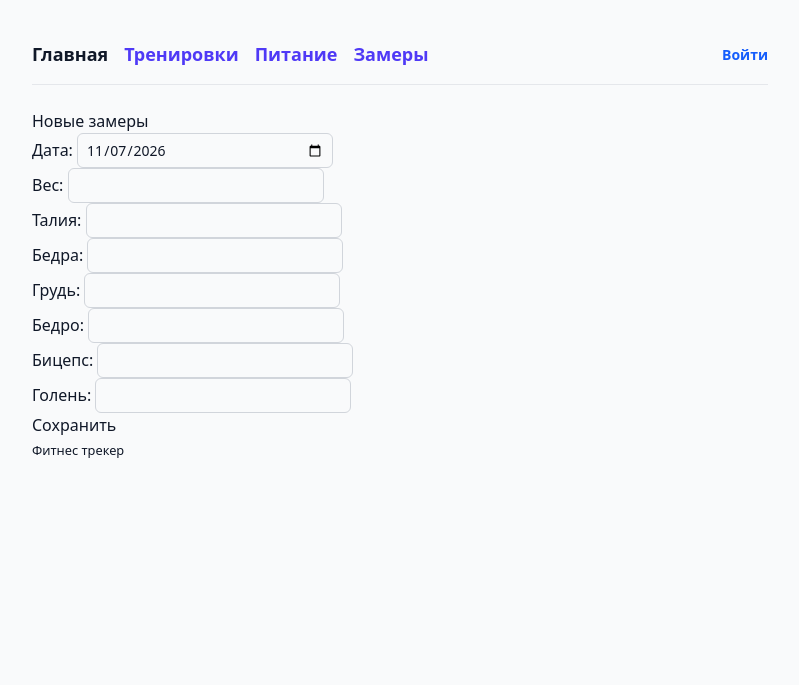
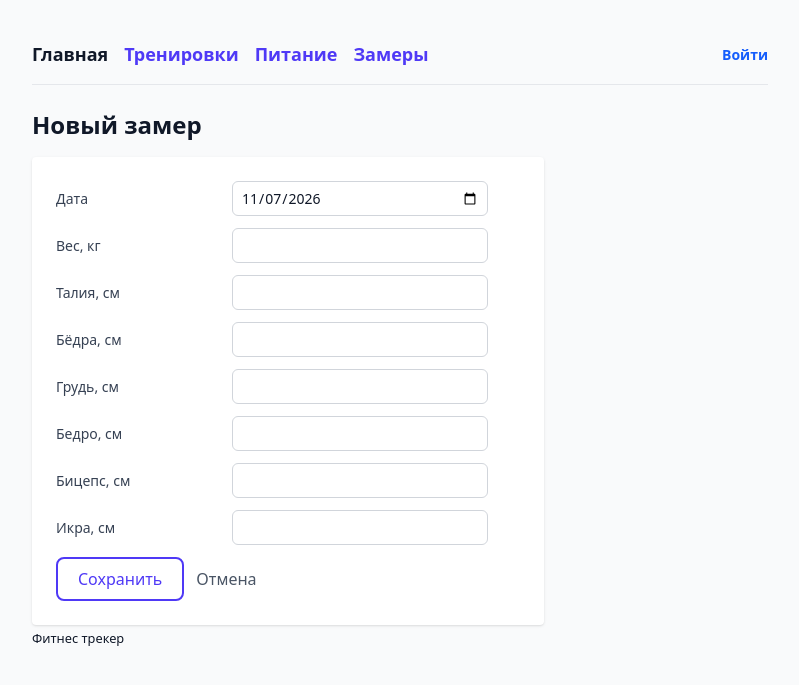
Before and after one commit to Anyakin666/fitness_tracker, a Django app: page /measurement/add/ in a window 1280 px wide. Shown: the top 685 px of the page, without its empty margins (240-1039 px from the left). Run offline with Django 5.2, Linux system fonts and the light colour scheme.

Commit message:
Style measurement pages; fix button classes

```diff
--- a/fitness_tracker/settings.py
+++ b/fitness_tracker/settings.py
@@ -59,6 +59,7 @@ TEMPLATES = [
         'APP_DIRS': True,
         'OPTIONS': {
             'context_processors': [
+                'django.template.context_processors.debug',
                 'django.template.context_processors.request',
                 'django.contrib.auth.context_processors.auth',
                 'django.contrib.messages.context_processors.messages',
--- a/tracker/templates/tracker/measurement_form.html
+++ b/tracker/templates/tracker/measurement_form.html
@@ -1,13 +1,47 @@
 {% extends 'base.html' %}
 
-{% block title %}Новые замеры{% endblock %}
+{% block title %}Новый замер{% endblock %}
 
 {% block content %}
-  <h1>Новые замеры</h1>
+  <h1 class="text-2xl font-bold mb-4">Новый замер</h1>
 
-  <form method="post">
+  <form method="post" class="bg-white p-6 rounded shadow-sm max-w-lg">
     {% csrf_token %}
-    {{ form.as_p }}
-    <button type="submit">Сохранить</button>
+    <div class="flex items-center gap-4 mb-3">
+      <label for="{{ form.date.id_for_label }}" class="w-40 text-sm text-gray-700">Дата</label>
+      {{ form.date }}
+    </div>
+    <div class="flex items-center gap-4 mb-3">
+      <label for="{{ form.weight.id_for_label }}" class="w-40 text-sm text-gray-700">Вес, кг</label>
+      {{ form.weight }}
+    </div>
+    <div class="flex items-center gap-4 mb-3">
+      <label for="{{ form.waist.id_for_label }}" class="w-40 text-sm text-gray-700">Талия, см</label>
+      {{ form.waist }}
+    </div>
+    <div class="flex items-center gap-4 mb-3">
+      <label for="{{ form.hips.id_for_label }}" class="w-40 text-sm text-gray-700">Бёдра, см</label>
+      {{ form.hips }}
+    </div>
+    <div class="flex items-center gap-4 mb-3">
+      <label for="{{ form.chest.id_for_label }}" class="w-40 text-sm text-gray-700">Грудь, см</label>
+      {{ form.chest }}
+    </div>
+    <div class="flex items-center gap-4 mb-3">
+      <label for="{{ form.thigh.id_for_label }}" class="w-40 text-sm text-gray-700">Бедро, см</label>
+      {{ form.thigh }}
+    </div>
+    <div class="flex items-center gap-4 mb-3">
+      <label for="{{ form.biceps.id_for_label }}" class="w-40 text-sm text-gray-700">Бицепс, см</label>
+      {{ form.biceps }}
+    </div>
+    <div class="flex items-center gap-4 mb-3">
+      <label for="{{ form.calf.id_for_label }}" class="w-40 text-sm text-gray-700">Икра, см</label>
+      {{ form.calf }}
+    </div>
+    <div class="flex gap-3 mt-2">
+      <button type="submit" class="inline-block bg-white text-indigo-600 border-2 border-indigo-600 px-5 py-2 rounded-lg hover:bg-indigo-50 font-medium">Сохранить</button>
+      <a href="{% url 'measurement_list' %}" class="text-gray-600 hover:underline self-center">Отмена</a>
+    </div>
   </form>
 {% endblock %}
--- a/tracker/templates/tracker/nutrition_confirm_delete.html
+++ b/tracker/templates/tracker/nutrition_confirm_delete.html
@@ -5,7 +5,7 @@
   <p class="text-gray-700 mb-6">{{ object }}</p>
   <form method="post" class="flex gap-3">
     {% csrf_token %}
-    <button type="submit" class="bg-white-600 border-2 text-indigo-600 px-5 py-2 rounded-lg hover:bg-indigo-700 font-medium">Удалить</button>
+    <button type="submit" class="bg-white text-red-600 border-2 border-red-600 px-5 py-2 rounded-lg hover:bg-red-50 font-medium">Удалить</button>
       <a href="{% url 'nutrition_list' %}" class="text-gray-600 hover:underline self-center">Отмена</a>
   </form>
   </div>
--- a/tracker/templates/tracker/nutrition_form.html
+++ b/tracker/templates/tracker/nutrition_form.html
@@ -27,7 +27,7 @@
     <label for="{{ form.carbs.id_for_label }}" class="w-40 text-sm text-gray-700">У</label>
     {{ form.carbs }}
     </div>
-    <div class="flex-gap-3 mt-2">
+    <div class="flex gap-3 mt-2">
     <button type="submit" class="inline-block bg-white text-indigo-600 border-2 border-indigo-600 px-5 py-2 rounded-lg hover:bg-indigo-50 font-medium">Сохранить</button>
     <a href="{% url 'nutrition_list' %}" class="text-gray-600 hover:underline self-center ml-2">Отмена</a>
     </div>
--- a/tracker/templates/tracker/nutrition_list.html
+++ b/tracker/templates/tracker/nutrition_list.html
@@ -20,7 +20,7 @@
           <path stroke-linecap="round" stroke-linejoin="round" d="m16.862 4.487 1.687-1.688a1.875 1.875 0 1 1 2.652 2.652L10.582 16.07a4.5 4.5 0 0 1-1.897 1.13L6 18l.8-2.685a4.5 4.5 0 0 1 1.13-1.897l8.932-8.931Zm0 0L19.5 7.125M18 14v4.75A2.25 2.25 0 0 1 15.75 21H5.25A2.25 2.25 0 0 1 3 18.75V8.25A2.25 2.25 0 0 1 5.25 6H10" />
         </svg>
       </a>
-      <a href="{% url 'nutrition_delete' entry.pk %}"  class="text-indigo-600 hover:text_indigo-800" title="Удалить">
+      <a href="{% url 'nutrition_delete' entry.pk %}"  class="text-red-600 hover:text-red-800" title="Удалить">
         <svg xmlns="http://www.w3.org/2000/svg" fill="none" viewBox="0 0 24 24" stroke-width="1.5" stroke="currentColor" class="size-6">
           <path stroke-linecap="round" stroke-linejoin="round" d="m14.74 9-.346 9m-4.788 0L9.26 9m9.968-3.21c.342.052.682.107 1.022.166m-1.022-.165L18.16 19.673a2.25 2.25 0 0 1-2.244 2.077H8.084a2.25 2.25 0 0 1-2.244-2.077L4.772 5.79m14.456 0a48.108 48.108 0 0 0-3.478-.397m-12 .562c.34-.059.68-.114 1.022-.165m0 0a48.11 48.11 0 0 1 3.478-.397m7.5 0v-.916c0-1.18-.91-2.164-2.09-2.201a51.964 51.964 0 0 0-3.32 0c-1.18.037-2.09 1.022-2.09 2.201v.916m7.5 0a48.667 48.667 0 0 0-7.5 0" />
         </svg>
--- a/tracker/templates/tracker/workout_confirm_delete.html
+++ b/tracker/templates/tracker/workout_confirm_delete.html
@@ -6,7 +6,7 @@
     <p class="text-gray-700 mb-6">{{ object }}</p>
     <form method="post" class="flex gap-3">
       {% csrf_token %}
-      <button type="submit" class="bg-white-600 border-2 text-indigo-600 px-5 py-2 rounded-lg hover:bg-indigo-700 font-medium">Удалить</button>
+      <button type="submit" class="bg-white text-red-600 border-2 border-red-600 px-5 py-2 rounded-lg hover:bg-red-50 font-medium">Удалить</button>
       <a href="{% url 'workout_list' %}" class="text-gray-600 hover:underline self-center">Отмена</a>
     </form>
   </div>
--- a/tracker/templates/tracker/workout_list.html
+++ b/tracker/templates/tracker/workout_list.html
@@ -21,7 +21,7 @@
           <path stroke-linecap="round" stroke-linejoin="round" d="m16.862 4.487 1.687-1.688a1.875 1.875 0 1 1 2.652 2.652L10.582 16.07a4.5 4.5 0 0 1-1.897 1.13L6 18l.8-2.685a4.5 4.5 0 0 1 1.13-1.897l8.932-8.931Zm0 0L19.5 7.125M18 14v4.75A2.25 2.25 0 0 1 15.75 21H5.25A2.25 2.25 0 0 1 3 18.75V8.25A2.25 2.25 0 0 1 5.25 6H10" />
         </svg>
       </a>
-      <a href="{% url 'workout_delete' workout.pk %}" class="text-indigo-600 hover:text_indigo-800" title="Удалить">
+      <a href="{% url 'workout_delete' workout.pk %}" class="text-red-600 hover:text-red-800" title="Удалить">
         <svg xmlns="http://www.w3.org/2000/svg" fill="none" viewBox="0 0 24 24" stroke-width="1.5" stroke="currentColor" class="size-6">
           <path stroke-linecap="round" stroke-linejoin="round" d="m14.74 9-.346 9m-4.788 0L9.26 9m9.968-3.21c.342.052.682.107 1.022.166m-1.022-.165L18.16 19.673a2.25 2.25 0 0 1-2.244 2.077H8.084a2.25 2.25 0 0 1-2.244-2.077L4.772 5.79m14.456 0a48.108 48.108 0 0 0-3.478-.397m-12 .562c.34-.059.68-.114 1.022-.165m0 0a48.11 48.11 0 0 1 3.478-.397m7.5 0v-.916c0-1.18-.91-2.164-2.09-2.201a51.964 51.964 0 0 0-3.32 0c-1.18.037-2.09 1.022-2.09 2.201v.916m7.5 0a48.667 48.667 0 0 0-7.5 0" />
         </svg>
```
Also changed, not shown: tracker/templates/tracker/measurement_confirm_delete.html (+9 -7 lines), tracker/templates/tracker/measurement_list.html (+32 -21 lines).
